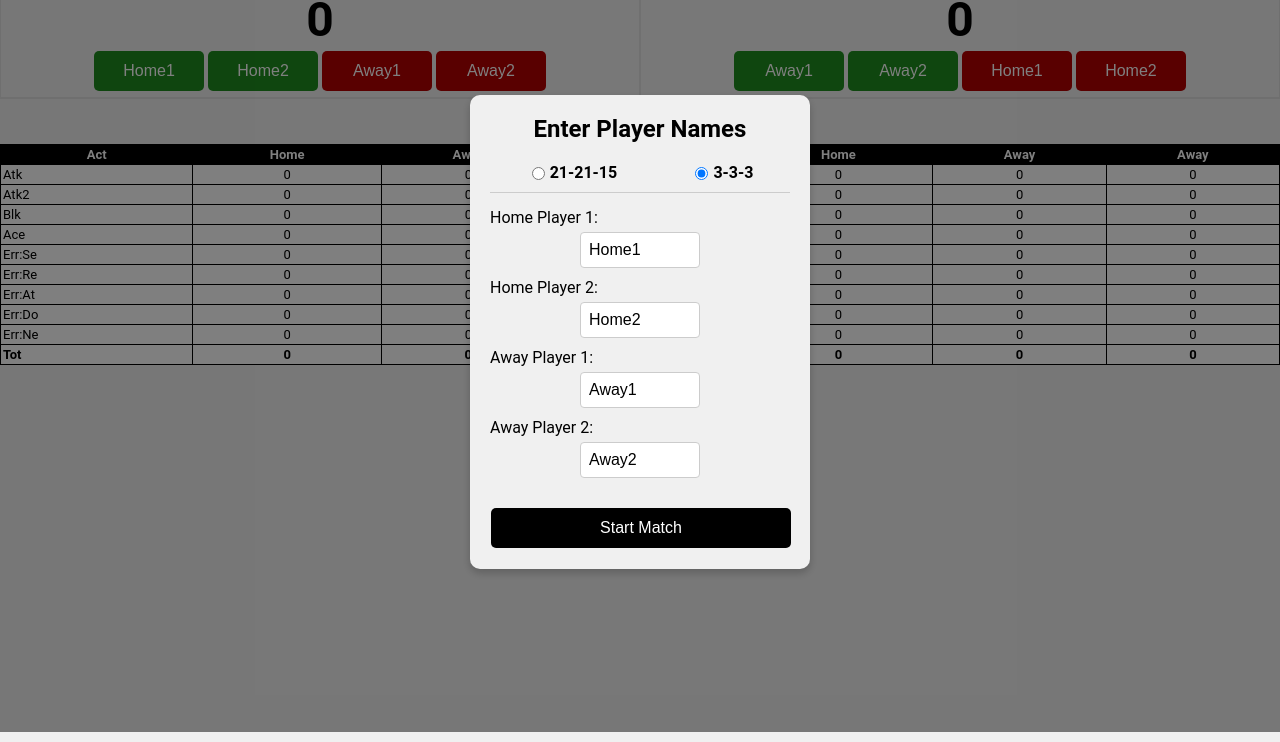
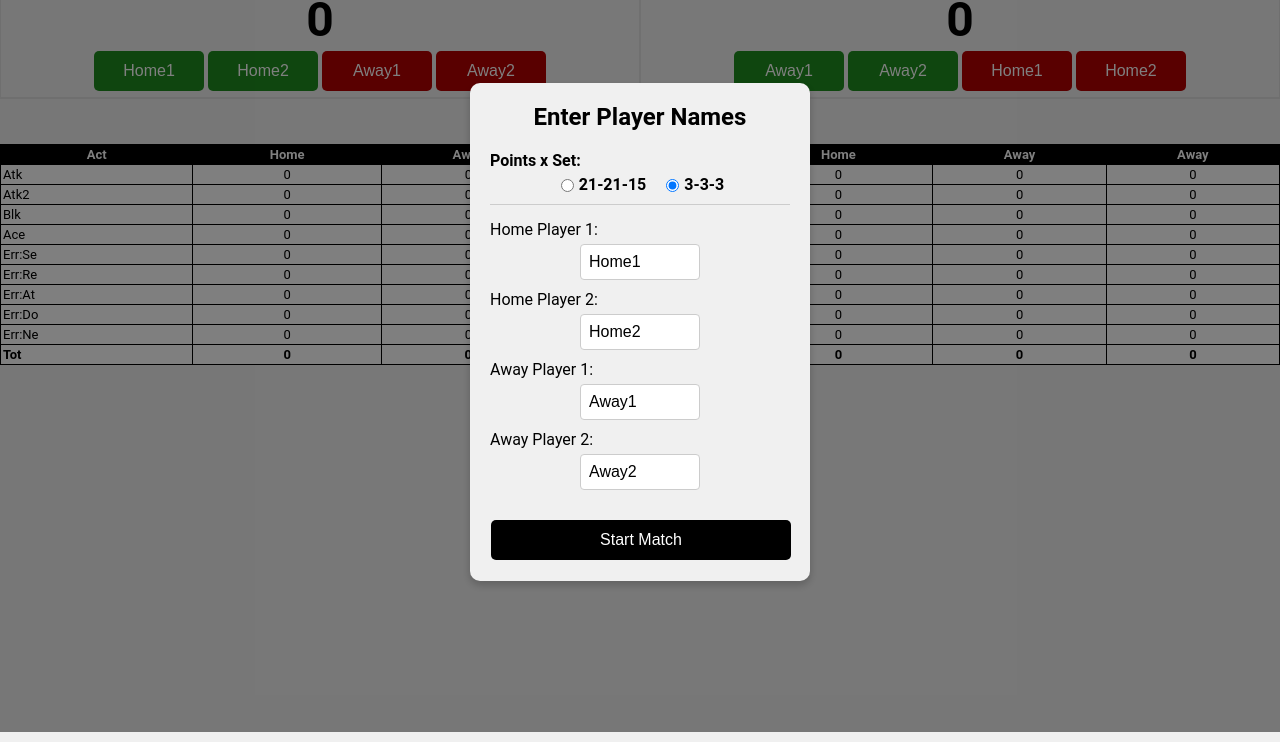
Before and after one commit to lucabol/BVScout, a plain HTML site: page index.html in a window 1280 px wide. Shown: the part 68-810 px from the top of the page. Drawn offline with Linux system fonts and the light colour scheme.

Commit message:
Add game format label and improve layout for game format selection

```diff
--- a/index.html
+++ b/index.html
@@ -10,6 +10,7 @@
     <div class="modal-overlay" id="player-names-modal">
         <div class="modal-content">
             <h2>Enter Player Names</h2>
+            <div class="format-label">Points x Set:</div>
             <div class="game-format">
                 <div class="format-option">
                     <input type="radio" id="format-21" name="game-format" value="21-21-15">
--- a/style.css
+++ b/style.css
@@ -448,7 +448,8 @@ button[id$="err1-button"]:hover, button[id$="err2-button"]:hover {
 /* Game Format Selection Styling */
 .game-format {
     display: flex;
-    justify-content: space-around;
+    justify-content: center; /* Changed from space-around to center */
+    gap: 15px; /* Added specific gap to control spacing */
     margin-bottom: 15px;
     border-bottom: 1px solid #ccc;
     padding-bottom: 10px;
@@ -468,3 +469,10 @@ button[id$="err1-button"]:hover, button[id$="err2-button"]:hover {
     font-weight: bold;
     cursor: pointer;
 }
+
+.format-label {
+    font-weight: bold;
+    text-align: left;
+    margin-bottom: 5px;
+    color: #000000;
+}
```
